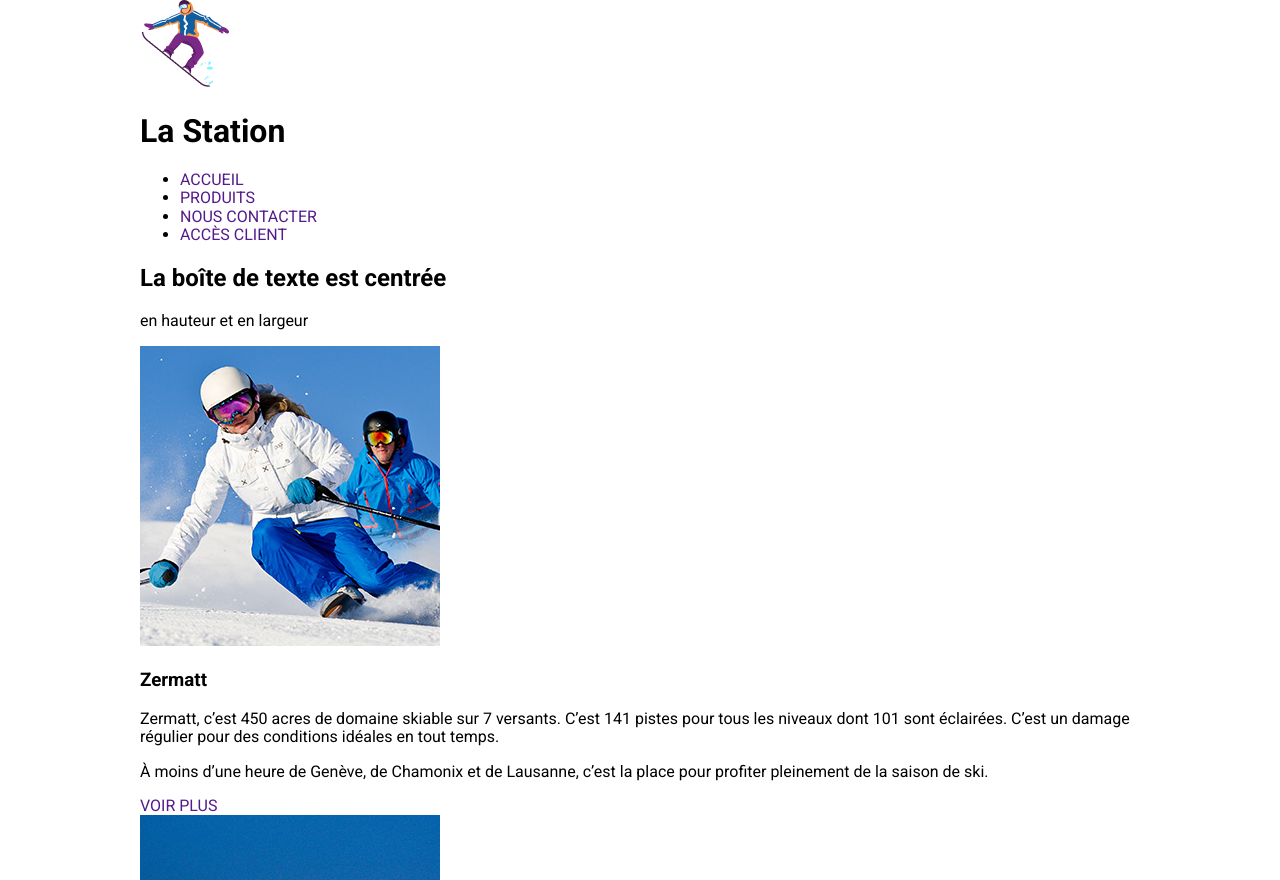
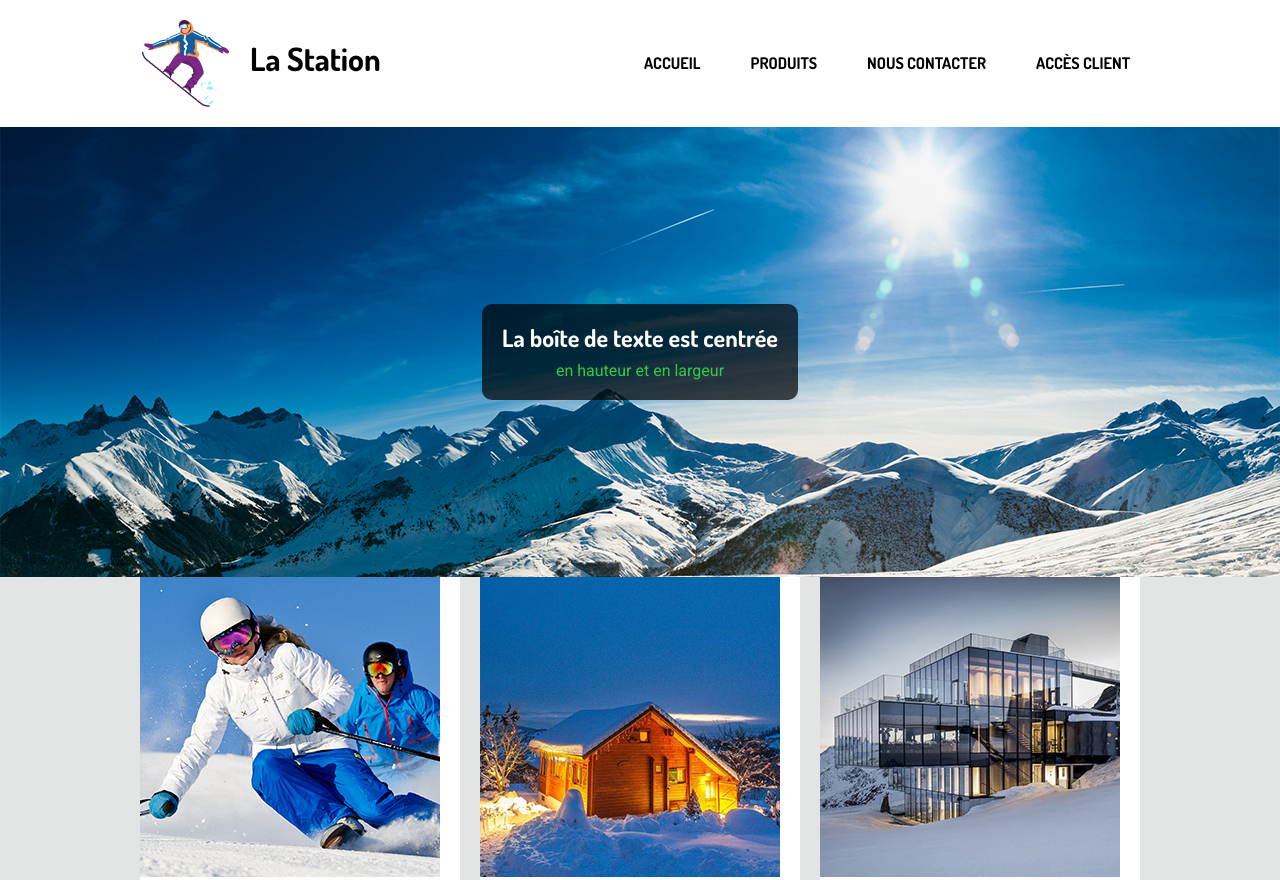
Before and after one commit to DarkBurner66/semaine03_lab_dominik_saint-denis, a plain HTML site: page index.html in a window 1280 px wide. Shown: the top 880 px of the page. Drawn offline with Linux system fonts and the light colour scheme.

Commit message:
début section article

```diff
--- a/css/styles.css
+++ b/css/styles.css
@@ -23,7 +23,103 @@
 }
 a{
     text-decoration: none;
+    font-family: "Dosis";
+    font-weight: bold;
+}
+p{ margin: 0;}
+h1{
+    font-family:"Dosis", serif;
+    font-size: 43;
+    font-weight: bold;
+}
+h2{
+    font-family:"Dosis", serif;
+    font-size: 36;
+    font-weight: bold;
+    margin: 0;
 }
 /*------------------------------------
 COMPONENTS
 ------------------------------------*/
+/*header*/
+header{
+    background-color:white ;
+}
+header .wrapper{
+    display: flex;
+    justify-content: space-between;
+    align-items: center;
+}
+header ul{
+    display: flex;
+    justify-content: space-between;
+    gap: 30px;
+
+}
+header .logo{
+    display: flex;
+    gap: 20px;
+    padding: 20px 0;
+}
+nav li{
+    list-style-type: none;
+
+
+
+}
+nav a{
+    color: black;
+    padding:4px 10px ;
+    border-radius: 5px;
+}
+nav a:hover{
+    background-color:#0E5EA1 ;
+    color: white;
+
+}
+
+
+/*section banniere*/
+
+.banniere{
+    background-image: url(../images/bannière.jpg);
+    background-repeat: no-repeat;
+    background-size: cover;
+    background-position: bottom;
+
+}
+.banniere .wrapper{
+    display: flex;
+    justify-content: center;
+    align-items: center;
+    height: 450px;
+}
+.hero{
+    background-color:rgba(0, 0, 0, 0.7);;
+    border-radius: 10px;
+}
+.hero h2{
+    color: white;
+    text-align: center;
+    padding: 20px  20px 10px 20px ;
+
+}
+.hero p{
+font-size: 20;
+color:#2FCB48 ;
+text-align: center;
+padding: 0 0 20px 0;
+}
+/*section contenu*/
+.contenu{
+    background-color:#E3E4E4 ;
+}
+.conteneur{
+    display: grid;
+    grid-template-columns: 1fr 1fr 1fr;
+    justify-content: space-between;
+    gap: 20px;
+}
+article{
+    background-color: white;
+}
--- a/index.html
+++ b/index.html
@@ -34,7 +34,7 @@
 
     <section class="banniere">
         <div class="wrapper">
-            <div>
+            <div class="hero">
                 <h2>
                     La boîte de texte est centrée
                 </h2>
@@ -72,7 +72,7 @@
                     <a class="bouton" href="">VOIR PLUS</a>
                 </article>
             </div>
-            <img src="images/escapade.jpg" alt="escapade">
+            <img class="escapade" src="images/escapade.jpg" alt="escapade">
         </div>
     </section>
 
```
